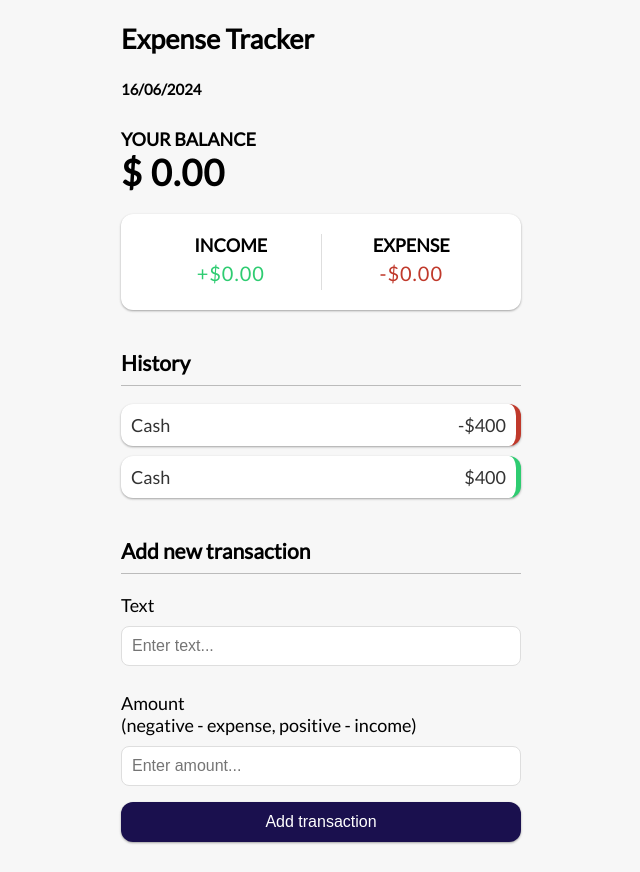
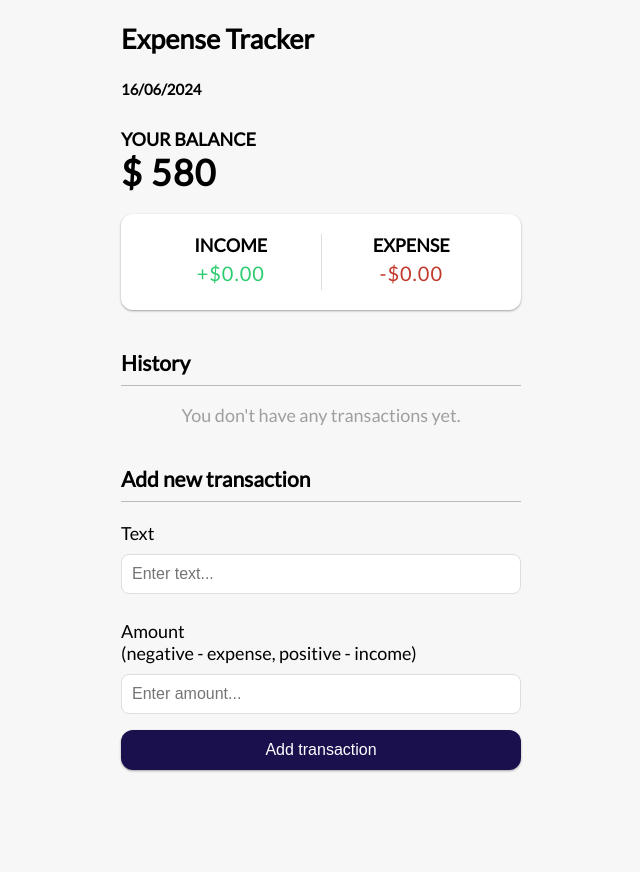
Before and after one commit to heitorgandolfi/expense-tracker, a Vue app: page / in a window 1280 px wide. Shown: the whole page, without its empty margins (319-959 px from the left). After the commit the page ends 800 px from the top, so only its background shows below. Built offline with nearby package versions, Linux system fonts and the light colour scheme.

Commit message:
refactor: update App.vue to use Vue 3 composition API

```diff
--- a/src/App.vue
+++ b/src/App.vue
@@ -1,27 +1,43 @@
-<script>
+<script setup>
 import Header from "./components/header/Header.vue";
 import Balance from "./components/balance/Balance.vue";
 import IncomeExpense from "./components/incomeExpense/IncomeExpense.vue";
 import Transactionlist from "./components/transactionList/TransactionList.vue";
 import AddTransaction from "./components/addTransaction/AddTransaction.vue";
 
-export default {
-  components: {
-    Header,
-    Balance,
-    IncomeExpense,
-    Transactionlist,
-    AddTransaction,
+import { ref, computed } from "vue";
+
+const transactions = ref([
+  {
+    id: 1,
+    text: "Cash",
+    amount: -400,
   },
-};
+  {
+    id: 2,
+    text: "Book",
+    amount: -20,
+  },
+  {
+    id: 3,
+    text: "Salary",
+    amount: 1000,
+  },
+]);
+
+const transactionsTotal = computed(() => {
+  return transactions.value.reduce((acc, transaction) => {
+    return acc + transaction.amount;
+  }, 0);
+});
 </script>
 
 <template>
   <Header />
   <div class="container">
-    <Balance />
+    <Balance :balance="transactionsTotal" />
     <IncomeExpense />
-    <Transactionlist />
+    <Transactionlist :transactions="transactions" />
     <AddTransaction />
   </div>
 </template>
--- a/src/components/balance/Balance.vue
+++ b/src/components/balance/Balance.vue
@@ -1,4 +1,14 @@
+<script setup>
+const props = defineProps({
+  balance: {
+    type: Number,
+    required: true,
+    default: 0,
+  },
+});
+</script>
+
 <template>
   <h4>Your Balance</h4>
-  <h1 id="balance">$ 0.00</h1>
+  <h1 id="balance">$ {{ props.balance }}</h1>
 </template>
--- a/src/components/transactionList/TransactionList.vue
+++ b/src/components/transactionList/TransactionList.vue
@@ -1,13 +1,43 @@
+<script setup>
+import { computed } from "vue";
+
+const props = defineProps({
+  transactions: {
+    type: Array,
+    required: true,
+  },
+});
+
+function getTransactionType(amount) {
+  return amount > 0 ? "plus" : "minus";
+}
+
+const hasTransactions = computed(() => props.transactions.length > 0);
+</script>
+
 <template>
   <div class="transaction-list">
     <h3>History</h3>
-    <ul id="list" class="list">
-      <li class="minus">
-        Cash <span>-$400</span><button class="delete-btn">x</button>
-      </li>
-      <li class="plus">
-        Cash <span>$400</span><button class="delete-btn">x</button>
+    <p v-if="hasTransactions" class="empty-list">
+      You don't have any transactions yet.
+    </p>
+
+    <ul v-else id="list" class="list">
+      <li
+        v-for="{ id, text, amount } in props.transactions"
+        :key="id"
+        :class="getTransactionType(amount)"
+      >
+        {{ text }} <span>$ {{ amount }}</span>
+        <button class="delete-btn">x</button>
       </li>
     </ul>
   </div>
 </template>
+
+<style scoped>
+.empty-list {
+  text-align: center;
+  color: #a19e9e;
+}
+</style>
```
